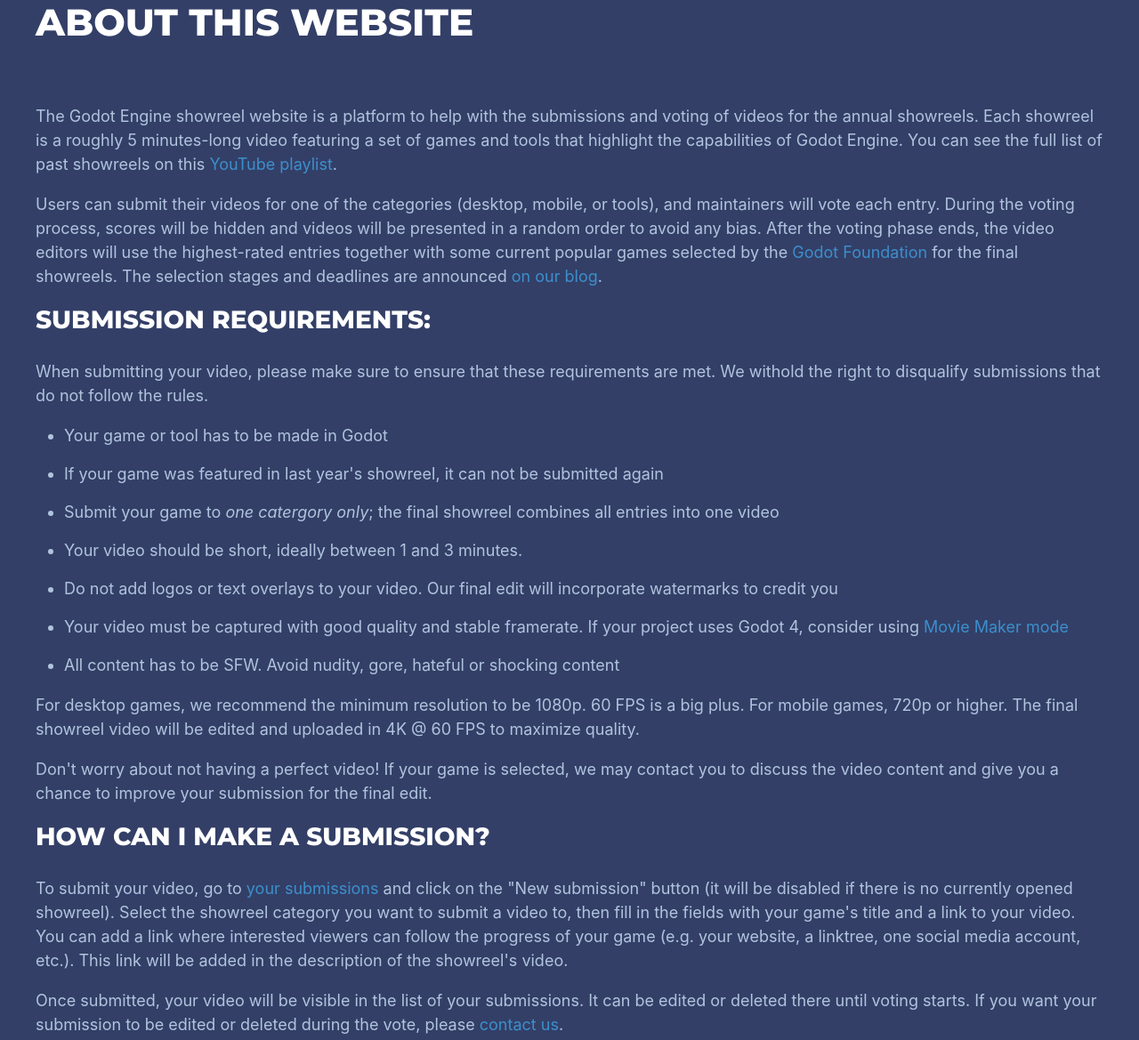
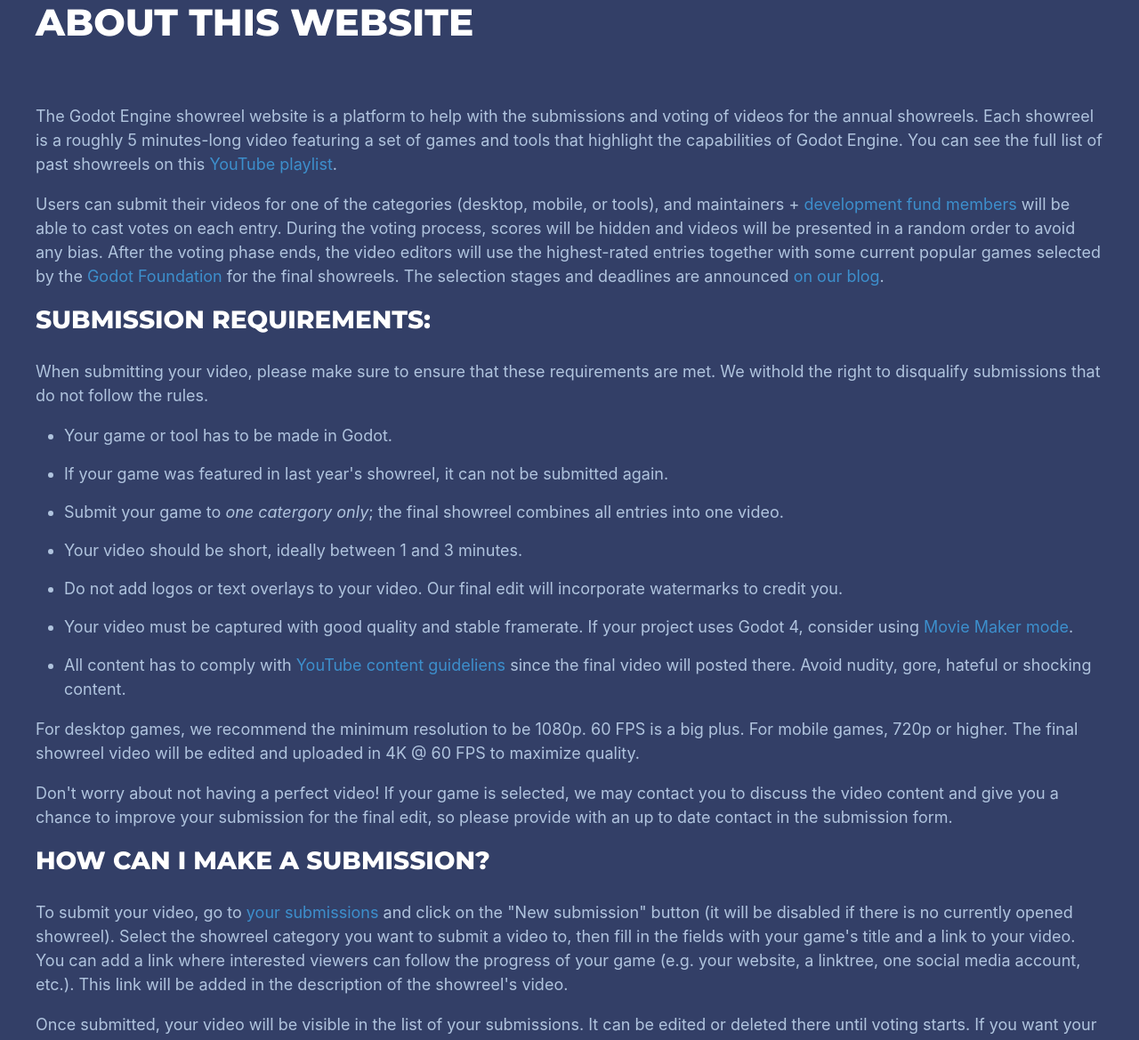
Before and after one commit to godotengine/godot-showreel-voting, a Django app: page /about in a window 1280 px wide. Shown: the part 113-1282 px from the top of the page at 89% size. Run offline with Django 3.2, Linux system fonts and the light colour scheme; the visitor is signed in with stand-in values (Sample User, id 1); data that the repository does not hold is empty.

Commit message:
2025 Update
Squashed commit of the following:

commit ae00f402aa5c58fe40563aea067817d2c3fc1aac
Author: InigoAllende <iallende2@gmail.com>
Date:   Fri Aug 15 13:19:21 2025 +0200

    remove deleted validator from migration

commit 22dee3e47a4962f25a371d0b381318df05b98d92
Author: InigoAllende <iallende2@gmail.com>
Date:   Fri Aug 15 13:16:38 2025 +0200

    rename steam link to store link

Update css

Got this error instead of the previous one

added new fields to forms and created migrations

Update forms.py

```diff
--- a/vote/forms.py
+++ b/vote/forms.py
@@ -16,10 +16,11 @@ class SubmissionForm(ModelForm):
         exclude = ["author"]
         labels = {
             'game': 'Game title',
-            'follow_me_link' : 'Where to follow me',
+            'follow_me_link' : 'Where to follow me (social media link)',
             'video_download_link': 'Video direct download link',
             'contact_email': 'Email to Contact you',
-            'author_name' : 'Author or studio'
+            'author_name' : 'Author or studio',
+            'store_link': 'Store link (optional)'
         }
 
     def __init__(self, *args, **kwargs):
--- a/vote/models.py
+++ b/vote/models.py
@@ -1,6 +1,8 @@
+import re
 from urllib.parse import urlparse, parse_qs
 
 from django.db import models
+from django.core.exceptions import ValidationError
 from django.core.validators import URLValidator, MaxValueValidator, MinValueValidator, EmailValidator
 from django.contrib.auth.base_user import AbstractBaseUser, BaseUserManager
 from django.contrib.auth.models import PermissionsMixin
@@ -90,16 +92,36 @@ class Showreel(models.Model):
     def __str__(self):
         return f"{self.title} ({self.status})"
 
+
+def _validate_youtube_url(value):
+    try:
+        parsed = urlparse(value)
+        hostname = (parsed.hostname or '').lower()
+        valid_hosts = [
+            "youtube.com",
+            "www.youtube.com",
+            "m.youtube.com",
+            "music.youtube.com",
+            "youtu.be"
+        ]
+        if hostname not in valid_hosts:
+                raise ValidationError("URL must be a valid YouTube link.")
+
+    except Exception:
+        raise ValidationError("URL must be a valid YouTube link.")
+
+
 class Video(models.Model):
     showreel = models.ForeignKey(Showreel, blank=False, on_delete=models.CASCADE)
     author = models.ForeignKey(User, on_delete=models.CASCADE)
 
     game = models.CharField(max_length=200, blank=False, default="")
     author_name = models.CharField(max_length=200, blank=False, default="")
-    video_link = models.CharField(max_length=200, blank=False, unique=True, validators=[URLValidator()])
+    video_link = models.URLField(max_length=200, blank=False, unique=True, validators=[_validate_youtube_url])
     video_download_link = models.CharField(max_length=200, blank=False, unique=True, validators=[URLValidator()])
     contact_email = models.CharField(max_length=200, default="", blank=True, validators=[EmailValidator()])
     follow_me_link = models.CharField(max_length=200, default="", blank=True)
+    store_link = models.URLField(max_length=200, default="", blank=True, validators=[])
 
     def get_youtube_video_id(self):
         query = urlparse(self.video_link)
--- a/vote/static/vote/css/main.css
+++ b/vote/static/vote/css/main.css
@@ -539,6 +539,7 @@ a.btn {
     display: inline-block;
     text-decoration: none;
     font-weight: bold;
+    border-radius: 6px;
 }
 
 input.btn:hover,
@@ -568,7 +569,7 @@ form .field_wrapper {
 
 form .field_wrapper > label {
   display: inline-block;
-  width: 200px;
+  width: 350px;
 }
 
 .login_wrapper {
@@ -899,3 +900,15 @@ pre > code {
   padding: 0;
   margin: 0;
 }
+
+/* 2025 changes */
+
+.field_wrapper  input {
+  border-radius: 6px;
+  border: 0;
+  font-size: 17px;
+  padding: 8px 14px;
+}
+.field_wrapper select {
+  font-size: 17px;
+}
--- a/vote/templates/vote/about.html
+++ b/vote/templates/vote/about.html
@@ -10,7 +10,7 @@ About this website
 </p>
 
 <p>
-    Users can submit their videos for one of the categories (desktop, mobile, or tools), and maintainers will vote each entry. During the voting process, scores will be hidden and videos will be presented in a random order to avoid any bias. After the voting phase ends, the video editors will use the highest-rated entries together with some current popular games selected by the <a href="https://godot.foundation">Godot Foundation</a> for the final showreels. The selection stages and deadlines are announced <a href="https://godotengine.org/blog/">on our blog</a>.
+    Users can submit their videos for one of the categories (desktop, mobile, or tools), and maintainers + <a href="https://fund.godotengine.org">development fund members</a> will be able to cast votes on each entry. During the voting process, scores will be hidden and videos will be presented in a random order to avoid any bias. After the voting phase ends, the video editors will use the highest-rated entries together with some current popular games selected by the <a href="https://godot.foundation">Godot Foundation</a> for the final showreels. The selection stages and deadlines are announced <a href="https://godotengine.org/blog/">on our blog</a>.
 </p>
 
 <h3 id="requirements-and-recommendations">Submission requirements:</h3>
@@ -19,13 +19,13 @@ About this website
 </p>
 
 <ul>
-    <li>Your game or tool has to be made in Godot</li>
-    <li>If your game was featured in last year's showreel, it can not be submitted again</li>
-    <li>Submit your game to <em>one catergory only</em>; the final showreel combines all entries into one video</li>
+    <li>Your game or tool has to be made in Godot.</li>
+    <li>If your game was featured in last year's showreel, it can not be submitted again.</li>
+    <li>Submit your game to <em>one catergory only</em>; the final showreel combines all entries into one video.</li>
     <li>Your video should be short, ideally between 1 and 3 minutes.</li>
-    <li>Do not add logos or text overlays to your video. Our final edit will incorporate watermarks to credit you</li>
-    <li>Your video must be captured with good quality and stable framerate. If your project uses Godot 4, consider using <a href="https://docs.godotengine.org/en/latest/tutorials/animation/creating_movies.html">Movie Maker mode</a></li>
-    <li>All content has to be SFW. Avoid nudity, gore, hateful or shocking content</li>
+    <li>Do not add logos or text overlays to your video. Our final edit will incorporate watermarks to credit you.</li>
+    <li>Your video must be captured with good quality and stable framerate. If your project uses Godot 4, consider using <a href="https://docs.godotengine.org/en/latest/tutorials/animation/creating_movies.html">Movie Maker mode</a>.</li>
+    <li>All content has to comply with <a href="https://support.google.com/youtube/answer/9288567">YouTube content guideliens</a> since the final video will posted there. Avoid nudity, gore, hateful or shocking content.</li>
 </ul>
 
 <p>
@@ -33,7 +33,7 @@ About this website
 </p>
 
 <p>
-    Don't worry about not having a perfect video! If your game is selected, we may contact you to discuss the video content and give you a chance to improve your submission for the final edit.
+    Don't worry about not having a perfect video! If your game is selected, we may contact you to discuss the video content and give you a chance to improve your submission for the final edit, so please provide with an up to date contact in the submission form.
 </p>
 
 <h3 id="how-to">How can I make a submission?</h3>
--- a/vote/views.py
+++ b/vote/views.py
@@ -224,7 +224,7 @@ class ShowreelResultsAsCSVView(LoginRequiredMixin, UserPassesTestMixin, SingleOb
                     ratings.append(d[(user.id, video.id)])
                 else:
                     ratings.append(None)
-            writer.writerow([video.author_name, video.follow_me_link, video.game, video.video_link, video.video_download_link, video.contact_email] + ratings)
+            writer.writerow([video.author_name, video.follow_me_link, video.game, video.video_link, video.video_download_link, video.contact_email, video.store_link] + ratings)
 
         return response
 
```
Also changed, not shown: vote/migrations/0004_auto_20250814_2001.py (added), vote/migrations/0005_auto_20250815_1115.py (added).
